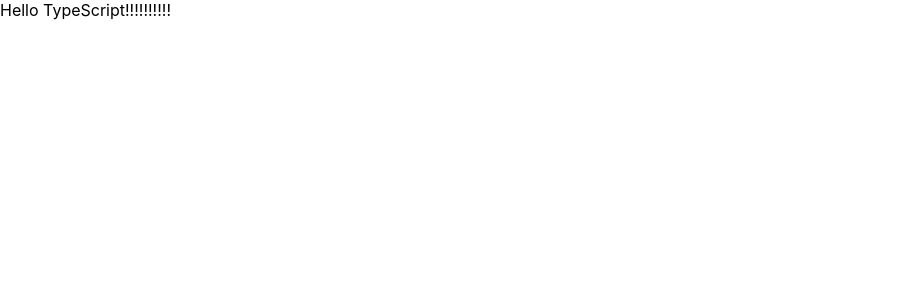
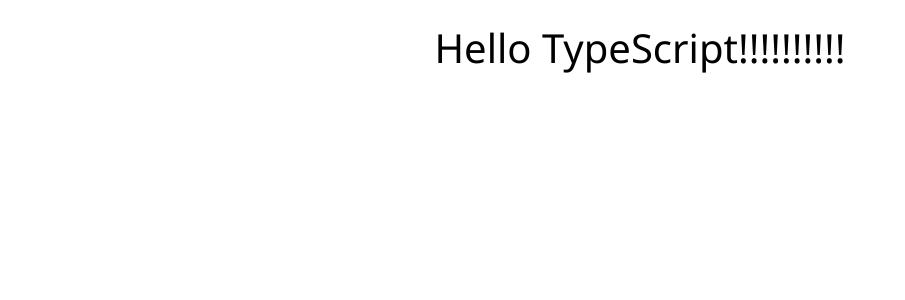
Before and after one commit to lumengbit1/REA-TS, a React (Create React App) app: page / in a window 1280 px wide. Shown: the top 300 px of the page, without its empty margins (0-905 px from the left). Built offline with nearby package versions, Linux system fonts and the light colour scheme.

Commit message:
add styled components and testing file

```diff
--- /dev/null
+++ b/src/components/Hello/Hello.ts
@@ -0,0 +1,15 @@
+import styled from 'styled-components';
+
+export const HelloContainer = styled.div`
+  text-align: center;
+  margin: 20px;
+  font-size: 48px;
+  font-family: 'Segoe UI', Tahoma, Geneva, Verdana, sans-serif;
+`;
+
+export const Button = styled.div`
+  margin-left: 25px;
+  margin-right: 25px;
+  font-size: 40px;
+  min-width: 50px;
+`;
--- a/src/components/Hello.tsx
+++ b/src/components/Hello/index.tsx
@@ -1,4 +1,5 @@
 import * as React from 'react';
+import { HelloContainer, Button } from './Hello';
 
 interface Props {
   name: string;
@@ -17,11 +18,11 @@
   }
 
   return (
-    <div className="hello">
-      <div className="greeting">
+    <HelloContainer className="hello">
+      <Button className="greeting">
         Hello {name + getExclamationMarks(enthusiasmLevel)}
-      </div>
-    </div>
+      </Button>
+    </HelloContainer>
   );
 }
 
```
Also changed, not shown: package.json (+11 -0 lines), 2 other files (tests, documents, lock files or other folders).
